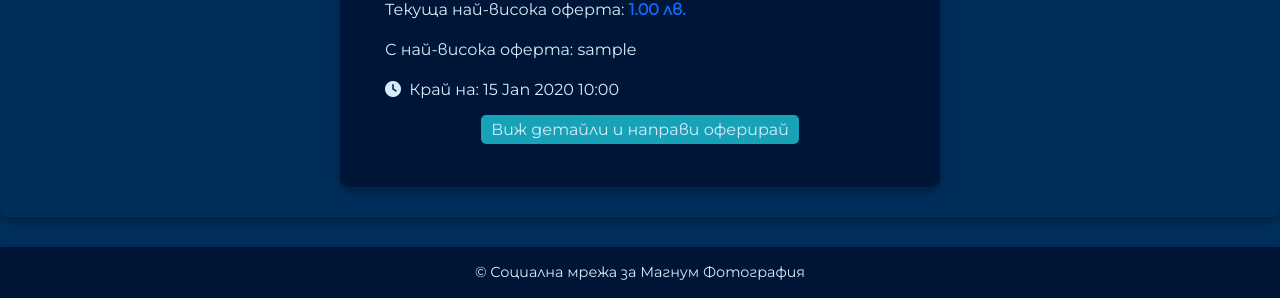
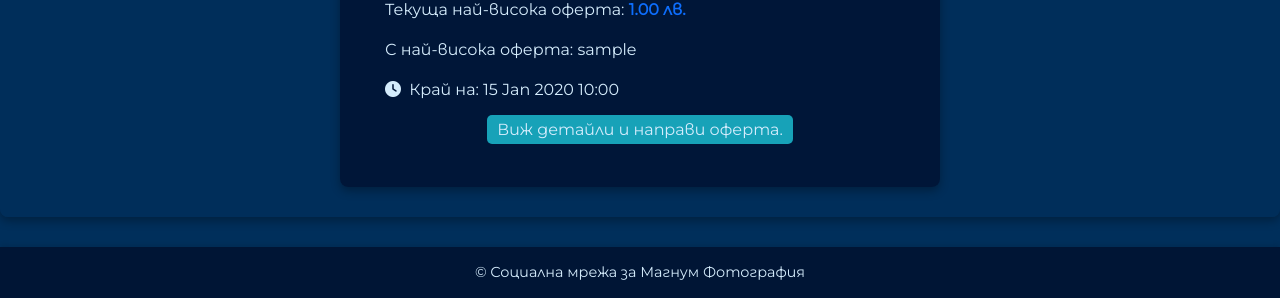
Before and after one commit to sdplamen/infiniting, a Django app: page /auctions/ in a window 1280 px wide. Shown: the part 726-1024 px from the top of the page. Run offline with Django 5.2, Linux system fonts and the light colour scheme; tables that the repository leaves empty hold one stand-in row (values such as "Sample post"); grey boxes marked "Sample" are stand-in pictures; some web fonts are replaced.

Commit message:
Updates.

```diff
--- a/templates/auctions/auction-list.html
+++ b/templates/auctions/auction-list.html
@@ -53,7 +53,7 @@
                         <i class="fas fa-clock me-1"></i> Край на: {{ auction.end_time|date:"d M Y H:i" }}
                     </p>
                     <div class="text-center">
-                        <a href="{% url 'auction-detail' pk=auction.pk %}" class="custom-button custom-button-info custom-button-small">Виж детайли и направи оферирай</a>
+                        <a href="{% url 'auction-detail' pk=auction.pk %}" class="custom-button custom-button-info custom-button-small">Виж детайли и направи оферта.</a>
                     </div>
                 </div>
             </div>
```
Also changed, not shown: 1 other file.
